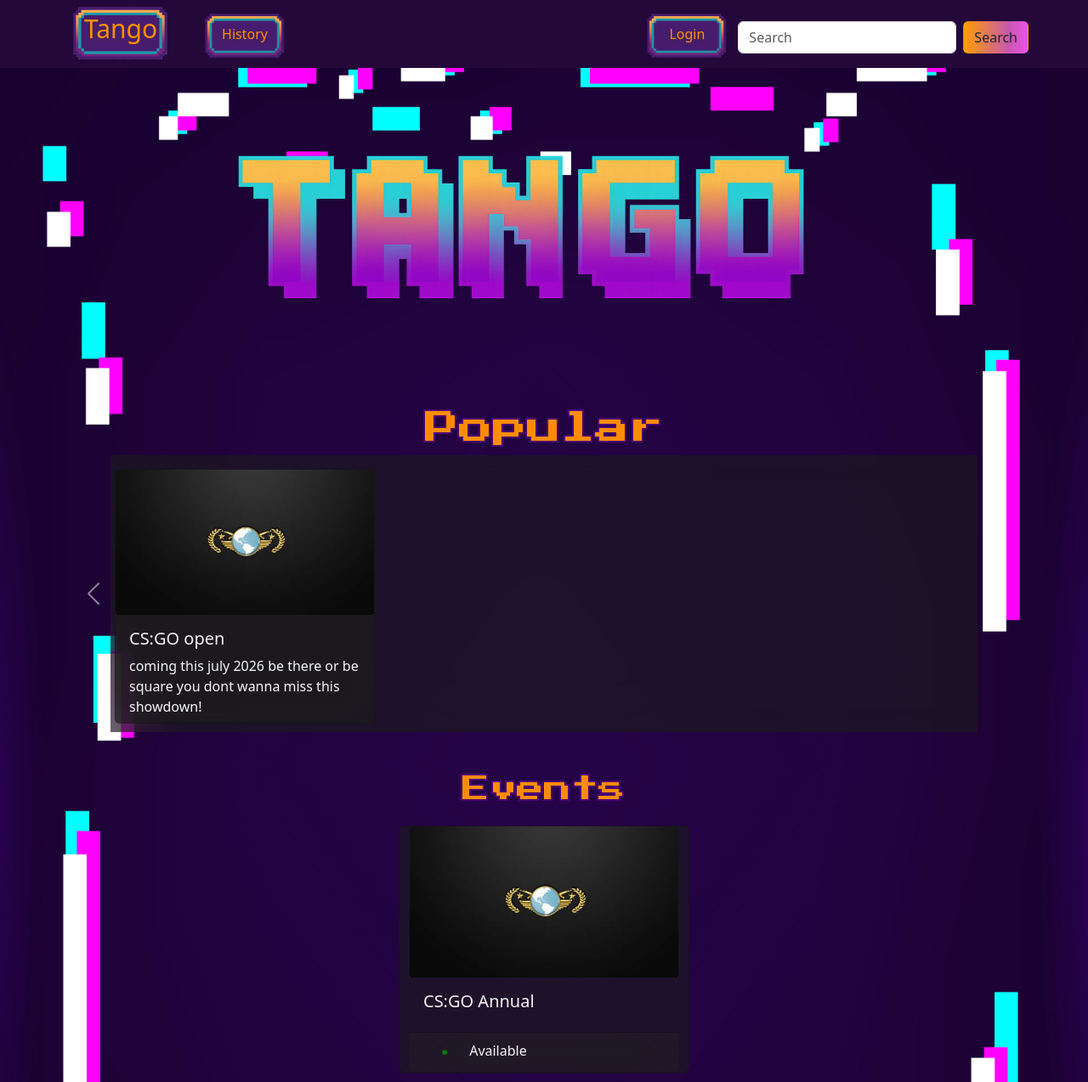
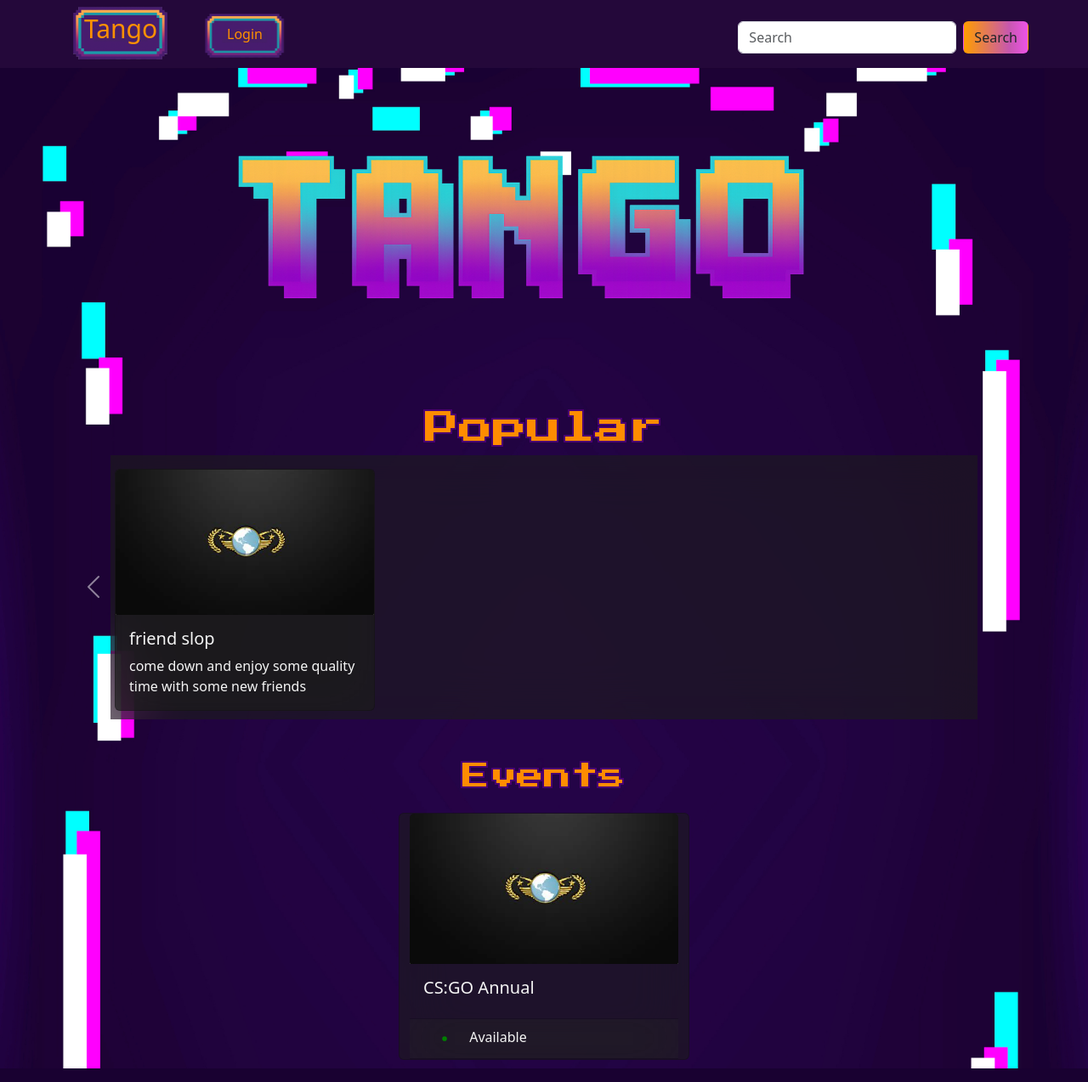
Before and after one commit to makuletoce/iab207-group3, a Flask app: page / in a window 1280 px wide. Shown: the whole page at 85% size. Run offline with Flask 3, Linux system fonts and the light colour scheme.

Commit message:
setup for dynamic content
added individual page support depending on event id

ticket history supported for user history

```diff
--- a/Tango/__init__.py
+++ b/Tango/__init__.py
@@ -27,7 +27,7 @@ def create_app():
 
 
     login_manager.login_view = 'auth.login'
-    login_manager.login_message = "You must be a logged in user to manage events"
+    login_manager.login_message = "You must be a logged in user to access that page"
     login_manager.init_app(app)
 
     from .models import User
--- a/Tango/models.py
+++ b/Tango/models.py
@@ -28,10 +28,11 @@ class Ticket(db.Model):
 
     id = db.Column(db.Integer, primary_key=True)
     status = db.Column(db.String(64), nullable=False, default='Active') # Active, Inactive
-    purchase_date = db.Column(db.DateTime, nullable=False)
+    purchase_date = db.Column(db.Date, nullable=False)
 
     event_id = db.Column(db.Integer, db.ForeignKey('events.id'))
     user_id = db.Column(db.Integer, db.ForeignKey('users.id'))
+
 
     def __repr__(self):
         return "status: {}, purchased {}, id {}".format(self.status, self.purchase_date, self.id)
--- a/Tango/templates/base.html
+++ b/Tango/templates/base.html
@@ -22,29 +22,22 @@
     <div class="offcanvas offcanvas-end" tabindex="-1" id="navbarOffcanvasLg" aria-labelledby="navbarOffcanvasLgLabel">
       <div class="offcanvas-body justify-content-between align-items-center">
         {% if current_user.is_authenticated %}
-              <ul class="navbar-nav mb-lg-0">
+        <ul class="navbar-nav mb-lg-0">
           <li class="nav-item"><a class="nav-link" href="history">History</a></li>
           <li class="nav-item"><a class="nav-link" href="managment">Manage</a></li>
+          <li class="nav-item"><a class="nav-link" href="logout">Logout</a></li>
         </ul>
 
         {% else %}
         <!-- Left links -->
-        <ul class="navbar-nav mb-lg-0">
-          <li class="nav-item"><a class="nav-link" href="history">History</a></li>
+         <ul class="navbar-nav mb-lg-0">
+          <li class="nav-item"><a class="nav-link" href="login">Login</a></li>
         </ul>
-      {% endif %}
+        {% endif %}
+
 
         <!-- Right side: search + login -->
         <div class="d-flex align-items-center" style="margin-right: 50px;">
-          {% if current_user.is_authenticated %}
-          <ul class="navbar-nav mb-lg-0">
-          <li class="nav-item"><a class="nav-link" href="logout">Logout</a></li>
-          </ul>
-          {%else%}
-          <ul class="navbar-nav mb-lg-0">
-          <li class="nav-item"><a class="nav-link" href="login">Login</a></li>
-          </ul>
-          {% endif %}
           <form class="d-flex me-2" role="search">
             <input class="form-control me-2" type="search" placeholder="Search" aria-label="Search"/>
             <button class="btn search-btn" type="submit">Search</button>
--- a/Tango/templates/booking_history.html
+++ b/Tango/templates/booking_history.html
@@ -31,6 +31,7 @@
 
 
       <!-- Ticket History For Upcoming Events -->
+      {% for ticket in tickets %}
       <div class="row mb-2 p-2 history-ticket">
         <div class="col-12">
           <div class="row">
@@ -46,7 +47,7 @@
             <div class="row w-100 align-items-start">
 
               <div class="col-12">
-                <p class="pixel-font"> CS:GO open </p>
+                <p class="pixel-font"> {{ticket.event.title}} </p>
               </div>
 
               <div class="col-5 pixel-font d-flex flex-column justify-content-center mb-1" style="font-size: small;">
@@ -56,7 +57,7 @@
               </div>
 
               <div class="col-7 mb-1 d-flex flex-column">
-                <span class="mb-1 pixel-font" style="font-size: small;">Booking number: 42284176</span>
+                <span class="mb-1 pixel-font" style="font-size: small;">Booking number: {{ticket.event.id}}</span>
                 <span class="m-0">
                   <img src="../static/img/QR.PNG" class="card-img-top" alt="..." style="height: 4rem; width: 4rem;">
                 </span>
@@ -66,6 +67,7 @@
         </div>
       </div>
       </div>
+      {% endfor %}
 
 
       <!-- Cut line 2 -->
--- a/Tango/templates/index.html
+++ b/Tango/templates/index.html
@@ -23,14 +23,16 @@
                     <div class="cards-wrapper">
 
                         <!-- TO DO dynamic 3 card content  -->
+                        {% for event in events %}
                         <div id="competative-card" class="card card-main collapse show">
                             <img src="../static/img/competative-image.jpg" class="card-img-top">
                             <div class="card-body" style="background-color: transparent;">
-                            <h5 class="card-title">CS:GO open</h5>
-                            <p class="card-text d-none d-lg-block">coming this july 2026 be there or be square you dont wanna miss this showdown!</p>
+                            <h5 class="card-title">{{event.title}}</h5>
+                            <p class="card-text d-none d-lg-block">{{event.description}}</p>
                             </div>
-                            <a href="details" class="stretched-link"></a>
+                            <a href="{{url_for('main.eventDetails', event_id=event.id)}}" class="stretched-link"></a>
                         </div>
+                        {% endfor %}
 
                     </div>
                   </div>
--- a/Tango/views.py
+++ b/Tango/views.py
@@ -1,15 +1,15 @@
 from flask import Blueprint, render_template, request, session, redirect, url_for
-from .forms import EventManagement
-from . import db
-from .models import User
-from flask_login import login_required
+from .forms import EventManagement, TicketForm
+from .models import Ticket, Event
+from flask_login import login_required, current_user
 
 mainbp = Blueprint('main', __name__)
 
 
 @mainbp.route('/')
 def landing():
-    return render_template('index.html')
+    events = Event.query.all()
+    return render_template('index.html', events=events)
 
 @mainbp.route('/managment')
 @login_required
@@ -21,12 +21,18 @@ def eventManagment():
     return render_template('event_managment.html', form=Event_Management_form)
 
 @mainbp.route('/history')
+@login_required
 def eventHistory():
-    return render_template('booking_history.html')
+    tickets = Ticket.query.filter_by(user_id=current_user.id).all()
+    for ticket in tickets:
+        print(ticket)
+    return render_template('booking_history.html', tickets=tickets)
 
-@mainbp.route('/details')
-def eventDetails():
-    return render_template('event_details.html')
+@mainbp.route('/details/<int:event_id>')
+def eventDetails(event_id):
+    event = Event.query.get_or_404(event_id)
+    form = TicketForm()
+    return render_template('event_details.html', event=event)
 
 # @mainbp.route('/login')
 # def login():
```
Also changed, not shown: Tango/forms.py (+6 -1 lines), Tango/templates/event_details.html (+6 -6 lines), instance/Tango.db.
